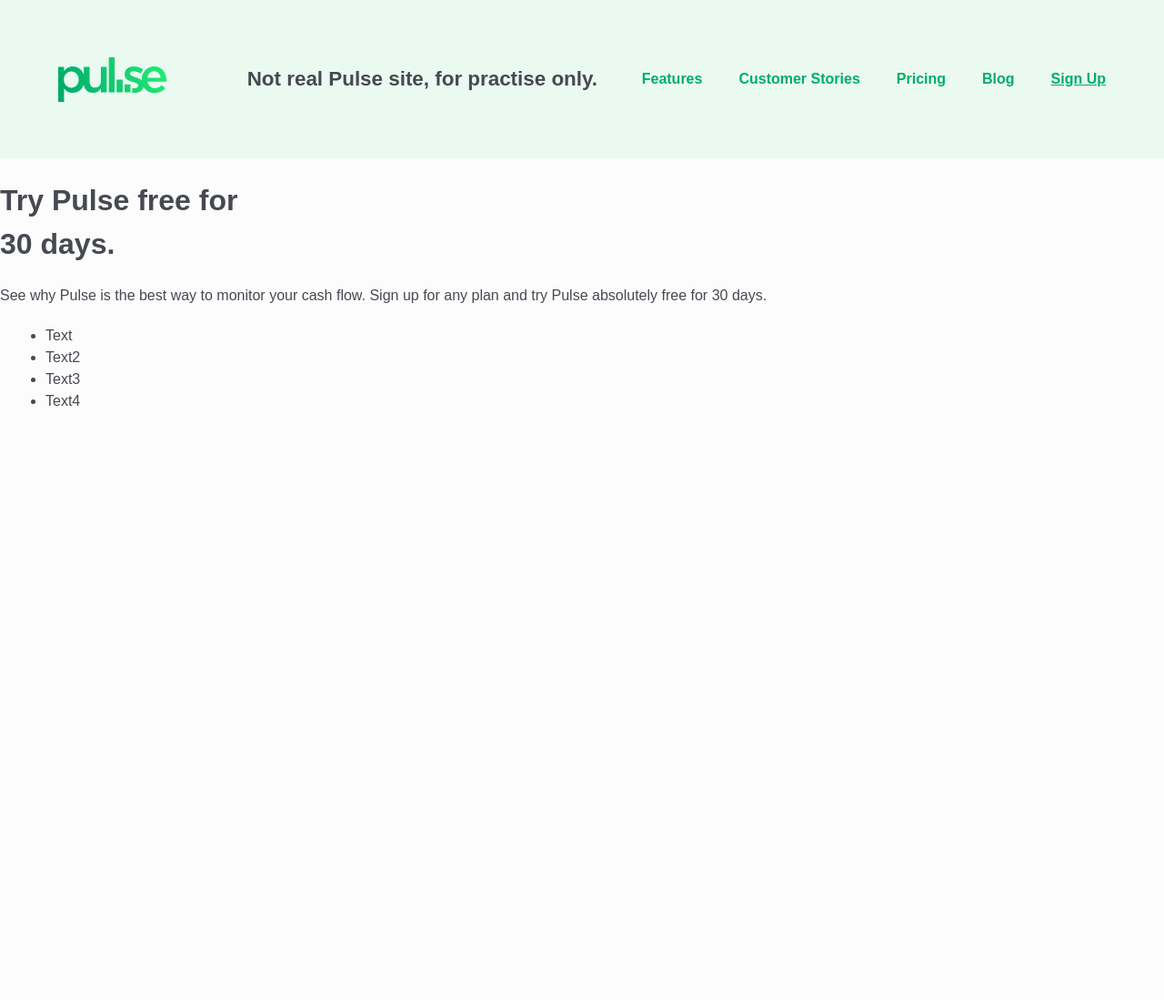
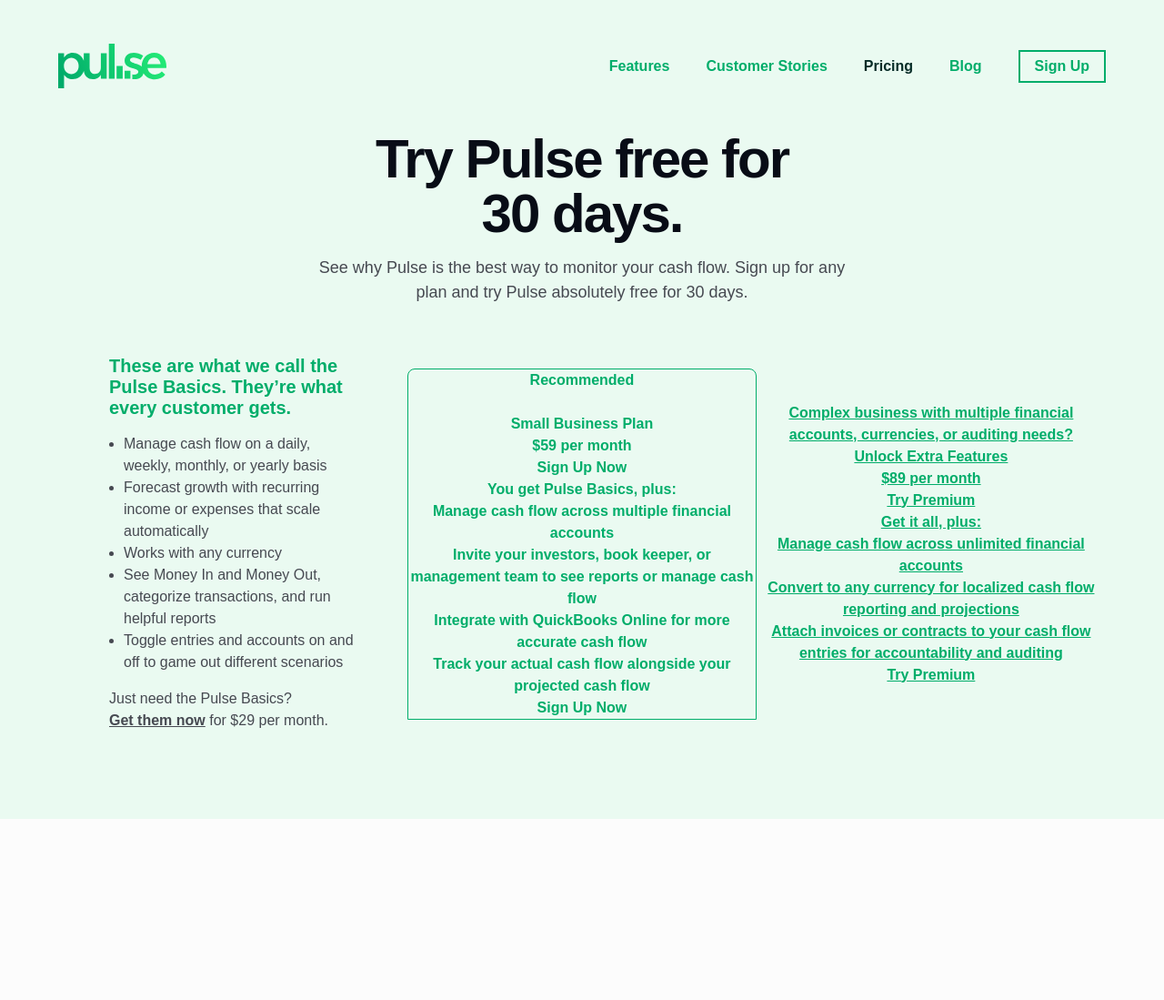
Before and after one commit to SakkyTT/web-kehitys, a PHP site: page / in a window 1280 px wide. Shown: the top 1099 px of the page at 91% size. Before the commit the page ends 446 px from the top, so only its background shows below. Run offline with PHP 8.4, Linux system fonts and the light colour scheme.

Commit message:
pulse complete version 0.4

```diff
--- a/mockup_pulse/index.html
+++ b/mockup_pulse/index.html
@@ -8,26 +8,23 @@
 </head>
 
 <body>
-    <div class="overflow-x-hidden relative">
-        <header class="md:bg-green-100">
+    <header class="bg-green-100">
         <div class="container md:py-12">
             <nav class="flex flex-wrap justify-between items-center">
                 <a class="flex items-center mr-10" href=""><img src="images/pulse-logo.svg" alt=""></a>
-                    <p style="font-size: 1.4rem;"><b>Not real Pulse site, for practise only.</b></p>
-                    <ul class="md:flex items-center">
+                <ul class="flex items-center">
                     <li class="mr-10"><a class="no-underline" href="">Features</a></li>
                     <li class="mr-10"><a class="no-underline" href="">Customer Stories</a></li>
-                        <li class="mr-10"><a class="no-underline" href="">Pricing</a></li>
+                    <li class="mr-10"><a class="no-underline active" href="">Pricing</a></li>
                     <li class="mr-10"><a class="no-underline" href="">Blog</a></li>
-                        <li class=""><a class="button" href="">Sign Up</a></li>
+                    <li class=""><a class="button no-underline" href="">Sign Up</a></li>
                 </ul>
             </nav>
         </div>
     </header>
-        <main>
+    <main id="content" class="bg-green-100">
         <div>
-                <div>
-                    <div>
+            <div class="container-title">
                 <h1>Try Pulse free for
                     <br>
                     30 days.
@@ -36,31 +33,117 @@
                     your cash flow. Sign up for any plan and
                     try Pulse absolutely free for 30 days.</p>
             </div>
+            <div class="container-blocks">
+                <div class="sub-container">
+                    <div class="block-container block-one">
+                        <h2 class="start">These are what we call the Pulse Basics. They’re what every customer gets.</h2>
+                        <ul class="list-disc start">
+                            <li>Manage cash flow on a daily, weekly, monthly, or yearly basis</li>
+                            <li>Forecast growth with recurring income or expenses that scale automatically</li>
+                            <li>Works with any currency</li>
+                            <li>See Money In and Money Out, categorize transactions, and run helpful reports</li>
+                            <li>Toggle entries and accounts on and off to game out different scenarios</li>
+                        </ul>
+                        <p class="text-base start">Just need the Pulse Basics? <br><a class="text-gray" href="">Get them
+                                now</a>
+                            for $29 per month.</p>
                     </div>
+
+
+                    <div class="block-container block-two">
+                        <a href=""
+                            class="block-pricing group flex flex-col no-underline text-gray-700 border bg-white md-max:mx-4 md-max:mb-8 lg:text-center recommended hover:border-green-400">
+                            <div class="block-header">Recommended</div>
+                            <div class="block-content">
                                 <div>
-                    <div>
-                        <div>
-                            <div>
-                                <h2></h2>
-                                <ul class="list-disc">
-                                    <li>Text</li>
-                                    <li>Text2</li>
-                                    <li>Text3</li>
-                                    <li>Text4</li>
-                                </ul>
-                                <p></p>
+                                    <div class="">
+                                        Small Business Plan
+                                    </div>
+                                    <div class="">
+                                        $59 per month
+                                    </div>
+                                    <div class="">
+                                        <div class="">
+                                            Sign Up Now</div>
+                                    </div>
+                                    <div class="">
+                                        You get Pulse Basics, plus:
                                     </div>
                                 </div>
-                        <div></div>
-                        <div></div>
+                            </div>
+
+                            <ul class="">
+                                <li class="">
+                                    <span class="">Manage cash flow across multiple financial accounts</span>
+                                </li>
+                                <li class="">
+                                    <span class="">Invite your investors, book keeper, or management team to see reports or manage
+                                        cash flow</span>
+                                </li>
+                                <li class="">
+                                    <span class="">Integrate with QuickBooks Online for more accurate cash flow</span>
+                                </li>
+                                <li class="">
+                                    <span class="">Track your actual cash flow alongside your projected cash flow</span>
+                                </li>
+                            </ul>
+
+                            <div class="">
+                                <div class="">Sign Up Now</div>
+                            </div>
+                        </a>
+                    </div>
+
+
+                    <div class="block-container block-three">
+                        <a href="" class="">
+                            <div class="">
+                                <div class="">
+                                    Complex business with multiple financial accounts, currencies, or auditing needs?
+                                </div>
+                                <div class="">
+                                    <div>
+                                        <div class="">
+                                            Unlock Extra Features
+                                        </div>
+                                        <div class="">
+                                            $89 per month
+                                        </div>
+                                        <div class="">
+                                            <div class="">
+                                                Try Premium</div>
+                                        </div>
+                                        <div class="">
+                                            Get it all, plus:
                                         </div>
                                     </div>
-                <div></div>
                                 </div>
-            <div></div>
+                                <ul class="">
+                                    <li class="">
+                                        <span class="">Manage cash flow across unlimited financial accounts</span>
+                                    </li>
+                                    <li class="">
+                                        <span class="">Convert to any currency for localized cash flow reporting and
+                                            projections</span>
+                                    </li>
+                                    <li class="">
+                                        <span class="">Attach invoices or contracts to your cash flow entries for
+                                            accountability and
+                                            auditing</span>
+                                    </li>
+                                </ul>
+                                <div class="">
+                                    <div class="">Try Premium</div>
+                                </div>
+                            </div>
+                        </a>
+                    </div>
+                </div>
+            </div>
+        </div>
+        </div>
     </main>
     <footer></footer>
-    </div>
 </body>
 
 </html>
--- a/mockup_pulse/style.css
+++ b/mockup_pulse/style.css
@@ -8,9 +8,8 @@ html {
     line-height: 1.5;
     background-color: #fcfcfc;
     color: #464951;
-    font-family: Work Sans, sans-serif;
     font-family: sans-serif;
-
+    height: 3000px;
 }
 
 body {
@@ -25,7 +24,7 @@ body {
     overflow-x: hidden;
 }
 
-.md\:bg-green-100{
+.bg-green-100{
     background-color: #eafaf1;
 }
 
@@ -77,10 +76,6 @@ ol, ul {
     list-style: none;
 }
 
-.md\:flex {
-    display: flex;
-}
-
 .no-underline {
     text-decoration: none;
 }
@@ -89,12 +84,121 @@ ol, ul {
     transform: translate3d(5px, -5px, 0);
 }
 
+.active {
+    color: #062c27;
+}
+
 .button {
     position: relative;
     display: inline-block;
+    border-color: #00ad6a;
+    background-color: transparent;
+    color: #00ad6a;
+    border-width: 2px;
+    padding: .25rem 1rem .25rem 1rem;
 }
 
 .list-disc {
     list-style-type: disc;
-    padding-left: 50px;
+    margin: 0 0 1rem 1rem;
 }
+
+h1{
+    margin: 0 0 1rem 0;
+    letter-spacing: -2px;
+    font-size: 3.75rem;
+    line-height: 1;
+    font-weight: 700;
+    color: #080c16;
+}
+
+p{
+    font-size: 1.125rem;
+    margin: 0;
+}
+
+#content{
+    padding-bottom: 2.5rem;
+    margin-bottom: 2.5rem;
+    justify-content: center;
+    display: flex;
+
+}
+
+.container-title{
+    text-align: center;
+    max-width: 600px;
+    margin: auto;
+}
+
+.container-blocks{
+    text-align: center;
+    max-width: 1200px;
+    margin: 0 auto;
+    padding: 0 1.5rem;
+}
+
+h2{
+    color: #00ad6a;
+    margin: 0 0 1rem 0;
+    line-height: 1.15;
+    font-weight: 700;
+    font-size: 1.25rem;
+}
+
+.text-gray{
+    color: #464951;
+}
+
+.sub-container{
+    display: flex;
+    align-items: center;
+}
+
+.block-container{
+    display: block;
+    align-items: center;
+}
+
+.block-one{
+    padding: 3.5rem;
+    width: 33.33%;
+}
+
+.block-two{
+    width: 33.33%;
+    border-color: #00ad6a;
+    border-radius: 8px 8px 0 0;
+    border-width: 1px;
+    display: flex;
+    flex-direction: column;
+}
+
+.block-two a{
+    display: flex;
+    flex-direction: column;
+    position: relative;
+}
+
+.block-three{
+    width: 33.33%;
+}
+
+.text-base{
+    font-size: 1rem;
+}
+
+.start{
+    text-align: start;
+}
+
+.block-header {
+    position: absolute;
+    top: 0;
+    right: 0;
+    width: 100%;
+}
+
+.block-content{
+    padding-top: 3rem;
+}
```
Also changed, not shown: mockup_pulse/index copy.html (added, +65 -0 lines). Lines whose indentation alone changed are shown as unchanged.
